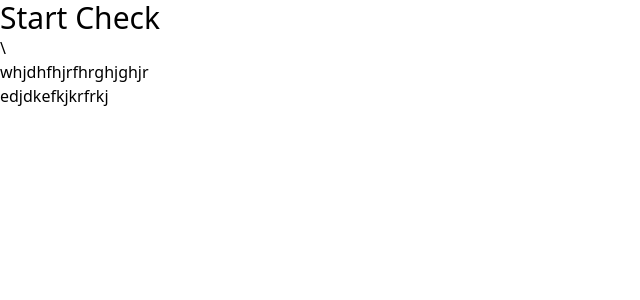
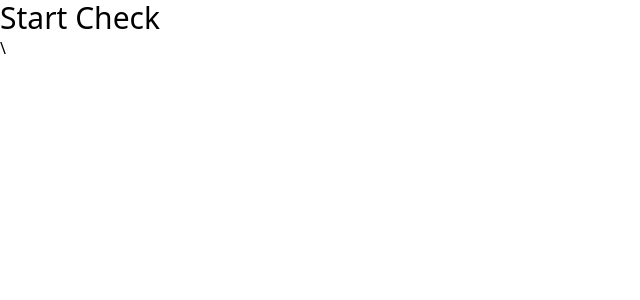
Before and after one commit to AjayPieris/NoteApp, a React (Vite) app in the folder frontend/my-project/: page / in a window 1280 px wide. Shown: the top 300 px of the page, without its empty margins (0-640 px from the left). Built offline with nearby package versions, Linux system fonts and the light colour scheme.

Commit message:
some change

```diff
--- a/frontend/my-project/src/App.jsx
+++ b/frontend/my-project/src/App.jsx
@@ -9,8 +9,7 @@ function App() {
   return (
     <>
       <h1 class='text-3xl'>Start Check</h1>\
-      <p>whjdhfhjrfhrghjghjr</p>
-      <p> edjdkefkjkrfrkj</p>
+
     </>
   )
 }
```
